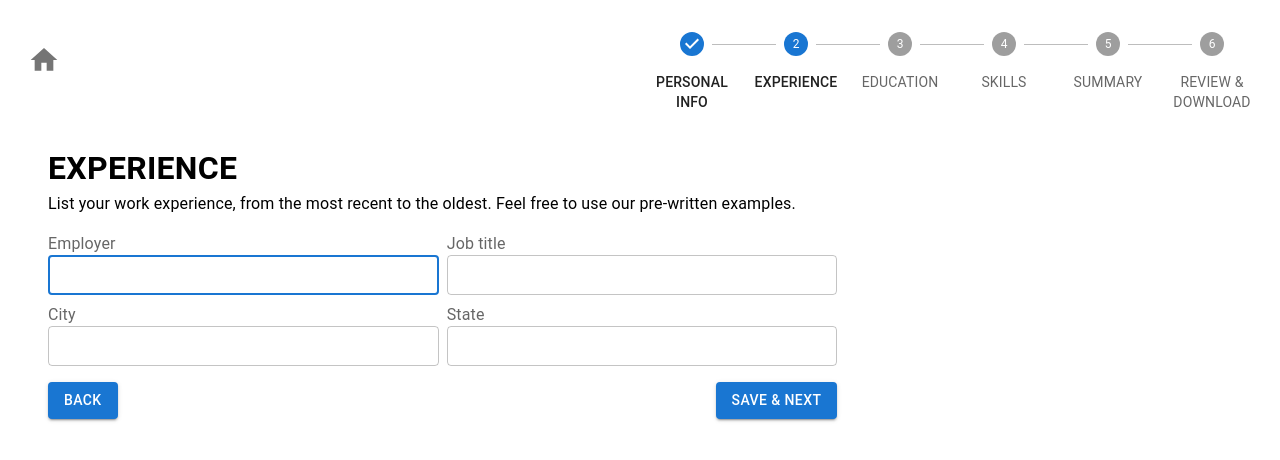
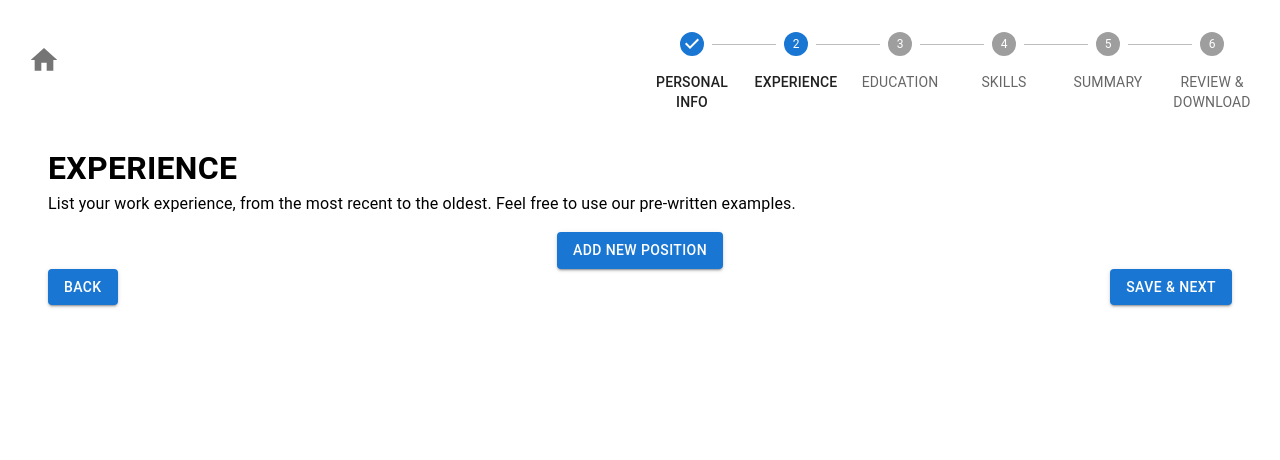
Before and after one commit to PJ1016/personal_resume, a React (Create React App) app: page / in a window 1280 px wide. Shown: the top 460 px of the page. Built offline with nearby package versions, Linux system fonts and the light colour scheme.

Commit message:
add content

```diff
--- a/src/containers/DashBoard/experienceForm.tsx
+++ b/src/containers/DashBoard/experienceForm.tsx
@@ -1,44 +1,45 @@
-import { Grid, InputLabel, TextField } from "@mui/material";
-import React from "react";
-import FormFooter from "./FormFooter";
+import { Box, Button } from "@mui/material";
+import React, { useState } from "react";
 import { useAppDispatch, useAppSelector } from "../../store/store";
-import { useForm } from "react-hook-form";
-import { incrementActiveStep } from "../../store/slices/activeStepperSlice";
-import { addWorkInfo } from "../../store/slices/resumeSlice";
+import {
+  decrementActiveStep,
+  incrementActiveStep,
+} from "../../store/slices/activeStepperSlice";
 import FormHeader from "./FormHeader";
 import {
   defaultExperience,
   type ExperienceState,
 } from "../../store/slices/experienceSlice";
 import ExperienceCard from "../work/experienceCard";
+import ExperienceFormContent from "./experienceFormContent";
 export interface IExperienceProps {
   education: ExperienceState[];
 }
 const ExperienceForm = () => {
-  const { activeStep, maxStep } = useAppSelector(
+  const { experience } = useAppSelector((state) => state.resume);
+  const { activeStep, minStep, maxStep } = useAppSelector(
     (state) => state.activeStepper
   );
-  const { experience } = useAppSelector((state) => state.resume);
-
-  const workExperienceHook = useForm<ExperienceState>({
-    defaultValues: defaultExperience,
-  });
-  const {
-    register,
-    handleSubmit,
-    formState: { errors },
-  } = workExperienceHook;
-
   const dispatch = useAppDispatch();
-
-  const onSubmit = handleSubmit((data: any) => {
-    if (Object.keys(errors).length === 0) {
-      if (activeStep < maxStep) {
-        dispatch(incrementActiveStep());
-        dispatch(addWorkInfo(data));
-      }
+  const handleBackButton = () => {
+    if (activeStep > 0) dispatch(decrementActiveStep());
+  };
+  const [tempList, setTempList] = useState<ExperienceState[]>([]);
+  const addExperience = () => {
+    setTempList((prev) => [
+      ...prev,
+      { ...defaultExperience, id: Math.random().toString() },
+    ]);
+  };
+  const deleteExperience = (id: string) => {
+    const data = tempList.filter((item) => item.id !== id);
+    setTempList(data);
+  };
+  const onSave = (data: any) => {
+    if (activeStep < maxStep) {
+      dispatch(incrementActiveStep());
     }
-  });
+  };
   return (
     <>
       <FormHeader
@@ -52,88 +53,40 @@ const ExperienceForm = () => {
           id={item.id}
         />
       ))}
-
-      <form onSubmit={onSubmit}>
-        <Grid container marginTop={2} alignItems="center">
-          <Grid item md={8}>
-            <Grid container spacing={1}>
-              <Grid item xs={12} md={6}>
-                <InputLabel htmlFor="outlined-adornment-firstName">
-                  Employer
-                </InputLabel>
-                <TextField
-                  autoFocus
-                  {...register(`employer`, {
-                    required: {
-                      value: true,
-                      message: "First name is required",
-                    },
-                  })}
-                  id="outlined-adornment-firstName"
-                  error={Boolean(errors?.employer)}
-                  inputProps={{
-                    helperText: errors?.employer?.message,
-                  }}
-                  size="small"
-                  fullWidth
-                />
-              </Grid>
-              <Grid item xs={12} md={6}>
-                <InputLabel htmlFor="outlined-adornment-lastName">
-                  Job title
-                </InputLabel>
-                <TextField
-                  {...register(`jobTitle`, {
-                    required: {
-                      value: true,
-                      message: "Last name is required",
-                    },
-                  })}
-                  id="outlined-adornment-jobTitle"
-                  error={Boolean(errors?.jobTitle)}
-                  inputProps={{
-                    helperText: errors?.jobTitle?.message,
-                  }}
-                  size="small"
-                  fullWidth
-                />
-              </Grid>
-              <Grid item xs={12} md={6}>
-                <InputLabel htmlFor="outlined-adornment-address">
-                  City
-                </InputLabel>
-                <TextField
-                  {...register(`city`, {
-                    required: { value: true, message: "City is required" },
-                  })}
-                  id="outlined-adornment-city"
-                  error={Boolean(errors?.city)}
-                  helperText={errors?.city?.message}
-                  size="small"
-                  fullWidth
-                />
-              </Grid>
-              <Grid item xs={12} md={6}>
-                <InputLabel htmlFor="outlined-adornment-state">
-                  State
-                </InputLabel>
-                <TextField
-                  {...register(`state`, {
-                    required: { value: true, message: "state is required" },
-                  })}
-                  id="outlined-adornment-state"
-                  error={Boolean(errors?.state)}
-                  helperText={errors?.state?.message}
-                  size="small"
-                  fullWidth
-                />
-              </Grid>
-
-              <FormFooter />
-            </Grid>
-          </Grid>
-        </Grid>
-      </form>
+      {tempList.map((item) => (
+        <ExperienceFormContent
+          key={item.id}
+          id={item.id}
+          deleteExperience={deleteExperience}
+        />
+      ))}
+      <Box
+        alignItems="center"
+        justifyContent="center"
+        display="flex"
+        marginTop={2}
+      >
+        <Button variant="contained" onClick={addExperience}>
+          Add new position
+        </Button>
+      </Box>
+      <Box alignItems="center" justifyContent="space-between" display="flex">
+        <Button
+          onClick={handleBackButton}
+          disabled={activeStep === minStep}
+          variant="contained"
+        >
+          Back
+        </Button>
+        <Button
+          variant="contained"
+          disabled={activeStep === maxStep || tempList.length > 0}
+          type="submit"
+          onClick={onSave}
+        >
+          Save & Next
+        </Button>
+      </Box>
     </>
   );
 };
--- /dev/null
+++ b/src/containers/DashBoard/experienceFormContent.tsx
@@ -0,0 +1,125 @@
+import { Box, Grid, IconButton, InputLabel, TextField } from "@mui/material";
+import React from "react";
+import { useAppDispatch } from "../../store/store";
+import { useForm } from "react-hook-form";
+import SaveIcon from "@mui/icons-material/Save";
+import DeleteIcon from "@mui/icons-material/Delete";
+import {
+  defaultExperience,
+  type ExperienceState,
+} from "../../store/slices/experienceSlice";
+import { addWorkInfo } from "../../store/slices/resumeSlice";
+
+const ExperienceFormContent = ({ deleteExperience, id }: any) => {
+  const workExperienceHook = useForm<ExperienceState>({
+    defaultValues: defaultExperience,
+  });
+
+  const {
+    register,
+    handleSubmit,
+    formState: { errors },
+  } = workExperienceHook;
+
+  const dispatch = useAppDispatch();
+
+  const onSubmit = handleSubmit((data: any) => {
+    dispatch(addWorkInfo(data));
+    deleteExperience(id);
+  });
+
+  return (
+    <form onSubmit={onSubmit}>
+      <Grid container marginTop={2} alignItems="center">
+        <Grid item md={8}>
+          <Grid container spacing={1}>
+            <Grid item xs={12} md={6}>
+              <InputLabel htmlFor="outlined-adornment-firstName">
+                Employer
+              </InputLabel>
+              <TextField
+                autoFocus
+                {...register(`employer`, {
+                  required: {
+                    value: true,
+                    message: "First name is required",
+                  },
+                })}
+                id="outlined-adornment-firstName"
+                error={Boolean(errors?.employer)}
+                inputProps={{
+                  helperText: errors?.employer?.message,
+                }}
+                size="small"
+                fullWidth
+              />
+            </Grid>
+            <Grid item xs={12} md={6}>
+              <InputLabel htmlFor="outlined-adornment-lastName">
+                Job title
+              </InputLabel>
+              <TextField
+                {...register(`jobTitle`, {
+                  required: {
+                    value: true,
+                    message: "Last name is required",
+                  },
+                })}
+                id="outlined-adornment-jobTitle"
+                error={Boolean(errors?.jobTitle)}
+                inputProps={{
+                  helperText: errors?.jobTitle?.message,
+                }}
+                size="small"
+                fullWidth
+              />
+            </Grid>
+            <Grid item xs={12} md={6}>
+              <InputLabel htmlFor="outlined-adornment-address">City</InputLabel>
+              <TextField
+                {...register(`city`, {
+                  required: { value: true, message: "City is required" },
+                })}
+                id="outlined-adornment-city"
+                error={Boolean(errors?.city)}
+                helperText={errors?.city?.message}
+                size="small"
+                fullWidth
+              />
+            </Grid>
+            <Grid item xs={12} md={6}>
+              <InputLabel htmlFor="outlined-adornment-state">State</InputLabel>
+              <TextField
+                {...register(`state`, {
+                  required: { value: true, message: "state is required" },
+                })}
+                id="outlined-adornment-state"
+                error={Boolean(errors?.state)}
+                helperText={errors?.state?.message}
+                size="small"
+                fullWidth
+              />
+            </Grid>
+          </Grid>
+        </Grid>
+        <Grid item md={4}>
+          <Box
+            display="flex"
+            gap="1rem"
+            alignItems="center"
+            justifyContent="center"
+          >
+            <IconButton onClick={() => deleteExperience(id)}>
+              <DeleteIcon />
+            </IconButton>
+            <IconButton onClick={onSubmit}>
+              <SaveIcon />
+            </IconButton>
+          </Box>
+        </Grid>
+      </Grid>
+    </form>
+  );
+};
+
+export default ExperienceFormContent;
--- a/src/containers/DashBoard/index.tsx
+++ b/src/containers/DashBoard/index.tsx
@@ -1,6 +1,5 @@
 import React from "react";
 import HeaderMenu from "../../components/menu";
-import { Typography } from "@mui/material";
 
 import PersonalInfoForm from "./personalInfoForm";
 import { useAppSelector } from "../../store/store";
--- a/src/containers/DashBoard/personalInfoForm.tsx
+++ b/src/containers/DashBoard/personalInfoForm.tsx
@@ -23,6 +23,7 @@ const PersonalInfoForm = () => {
     handleSubmit,
     control,
     setValue,
+    watch,
     formState: { errors },
   } = personalDetailHook;
   const dispatch = useAppDispatch();
@@ -108,6 +109,7 @@ const PersonalInfoForm = () => {
                   onChange={(_, newValue) => {
                     setValue("city", newValue as string);
                   }}
+                  value={watch("city")}
                   renderInput={(params) => (
                     <TextField
                       {...params}
--- a/src/store/slices/resumeSlice.ts
+++ b/src/store/slices/resumeSlice.ts
@@ -23,7 +23,10 @@ const resumeSlice = createSlice({
       state.personalInfo = action.payload;
     },
     addWorkInfo: (state, action) => {
-      state.experience.push({ ...action.payload, id: Math.random() });
+      state.experience.push({
+        ...action.payload,
+        id: Math.random().toString(),
+      });
     },
     deleteWorkExperience: (state, action) => {
       state.experience = state.experience.filter(
```
